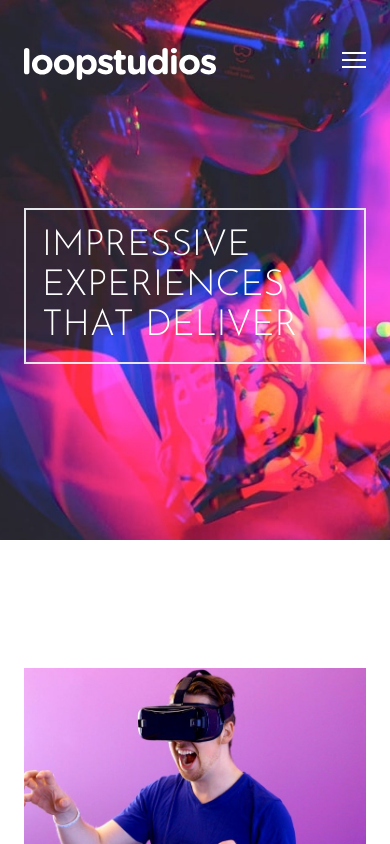
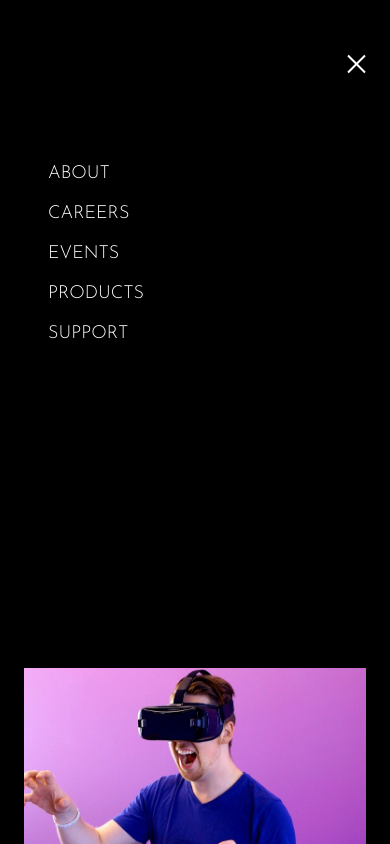
Before and after one commit to ricmershon/tailwind-project-2, a website: page index.html in a window 390 px wide. Both pictures are taken after a click on the button 354 px from the left and 64 px from the top of the page. Shown: the top 844 px of the page. Drawn offline with Linux system fonts and the light colour scheme.

Commit message:
mobile menu open and close

```diff
--- a/index.html
+++ b/index.html
@@ -8,6 +8,7 @@
         <link rel="preconnect" href="https://fonts.googleapis.com">
         <link rel="preconnect" href="https://fonts.gstatic.com" crossorigin>
         <link href="https://fonts.googleapis.com/css2?family=Alata&family=Josefin+Sans:ital,wght@0,300;1,300&display=swap" rel="stylesheet">
+        <script src="js/script.js" defer></script>
         <title>Loop Studios</title>
     </head>
     <body>
@@ -54,6 +55,13 @@
                 </nav>
 
                 <!-- @TODO Mobile Menu -->
+                <div id="menu" class="absolute top-0 bottom-0 left-0 flex-col hidden self-end w-full min-h-screen py-1 pt-40 pl-12 space-y-3 text-lg text-white uppercase bg-black">
+                    <a href="" class="hover:text-pink-500">About</a>
+                    <a href="" class="hover:text-pink-500">Careers</a>
+                    <a href="" class="hover:text-pink-500">Events</a>
+                    <a href="" class="hover:text-pink-500">Products</a>
+                    <a href="" class="hover:text-pink-500">Support</a>
+                </div>
 
                 <div class="max-w-lg mt-32 mb-32 p-4 font-sans text-4xl text-white uppercase border-2 md:p-10 md:m-32 md:mx-0 md:text-6xl">
                     Impressive Experiences that Deliver
--- /dev/null
+++ b/js/script.js
@@ -0,0 +1,8 @@
+const btn = document.getElementById('menu-btn');
+const menu = document.getElementById('menu');
+
+btn.addEventListener('click', () => {
+    btn.classList.toggle('open');
+    menu.classList.toggle('flex');
+    menu.classList.toggle('hidden');
+});
```
Also changed, not shown: css/style.css.
